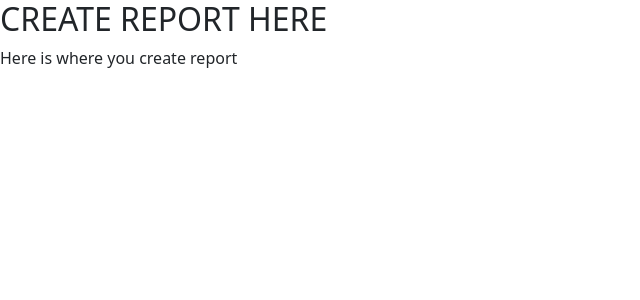
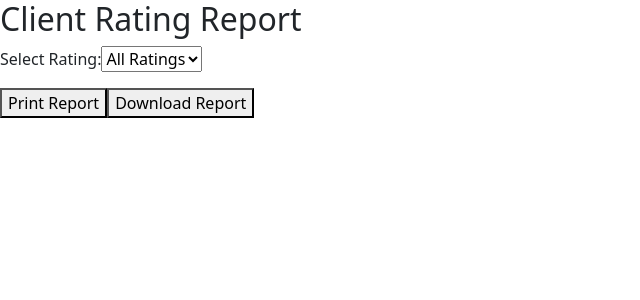
Before and after one commit to AveryCS/clientcal-react-app, a React (Vite) app: page /create-report in a window 1280 px wide. Shown: the top 300 px of the page, without its empty margins (0-640 px from the left). Built offline with nearby package versions, Linux system fonts and the light colour scheme.

Commit message:
Generate report page working properly

```diff
--- a/src/components/CreateReportView.tsx
+++ b/src/components/CreateReportView.tsx
@@ -1,12 +1,111 @@
-const CreateReportView = () => {
-    return (
-        <div>
-      <h2>CREATE REPORT HERE</h2>
-      <p>Here is where you create report</p>
-    </div>
+import React, { useState, useEffect } from 'react';
 
+interface Client {
+  id: number;
+  name: string;
+  hoursBookedPerYear: number;
+  hourlyRate: number;
+  email: string;
+  easeToWorkWith: number;
+  clientRating: number;
+}
+// ... (previous imports)
 
-    );
+const CreateReportView: React.FC = () => {
+  const [rating, setRating] = useState<number | null>(null);
+  const [clients, setClients] = useState<Client[]>([]);
+  const [errorMessage, setErrorMessage] = useState<string | null>(null);
+  const [reportDate, setReportDate] = useState<string | null>(null);
+
+  const handleRatingChange = (e: React.ChangeEvent<HTMLSelectElement>) => {
+    setRating(parseInt(e.target.value, 10) || null);
   };
 
-  export default CreateReportView;
+  useEffect(() => {
+    const fetchClientsByRating = async () => {
+      try {
+        const response = await fetch(`http://localhost:8080/clients?rating=${rating}`);
+        if (response.ok) {
+          const clientList: Client[] = await response.json();
+          if (clientList.length === 0) {
+            setClients([]);
+            setErrorMessage('No users exist in the database with the selected client rating');
+          } else {
+            setClients(clientList);
+            setErrorMessage(null);
+
+            // Set the report date and time
+            const currentDate = new Date();
+            setReportDate(currentDate.toLocaleString());
+          }
+        } else {
+          console.error('Failed to fetch clients by rating');
+        }
+      } catch (error) {
+        console.error('Error fetching clients by rating:', error);
+      }
+    };
+
+    if (rating !== null) {
+      fetchClientsByRating();
+    }
+  }, [rating]);
+
+  const handlePrintReport = () => {
+    window.print();
+  };
+
+  const handleDownloadReport = () => {
+    // You can implement download logic here
+    // For example, you can create a data URL and open it in a new window
+    const data = {
+      reportDate,
+      clients,
+    };
+
+    const dataURL = `data:text/json;charset=utf-8,${encodeURIComponent(JSON.stringify(data))}`;
+    const downloadLink = document.createElement('a');
+    downloadLink.href = dataURL;
+    downloadLink.download = 'client_report.json';
+    document.body.appendChild(downloadLink);
+    downloadLink.click();
+    document.body.removeChild(downloadLink);
+  };
+
+  return (
+    <div>
+      <h2>Client Rating Report</h2>
+      <label>
+        Select Rating:
+        <select value={rating || ''} onChange={handleRatingChange}>
+          <option value="">All Ratings</option>
+          {[...Array(10).keys()].map((num) => (
+            <option key={num + 1} value={(num + 1).toString()}>
+              {num + 1}
+            </option>
+          ))}
+        </select>
+      </label>
+
+      {errorMessage && <p style={{ color: 'red' }}>{errorMessage}</p>}
+
+      {rating !== null && clients.length > 0 && (
+        <div>
+          <h3>Clients with rating of: {rating}</h3>
+          <p>Report pulled on: {reportDate}</p>
+        </div>
+      )}
+
+      <ul>
+        {clients.map((client) => (
+          <li key={client.id}>{client.name}</li>
+        ))}
+      </ul>
+
+      <button onClick={handlePrintReport}>Print Report</button>
+      <button onClick={handleDownloadReport}>Download Report</button>
+    </div>
+  );
+};
+
+export default CreateReportView;
```
